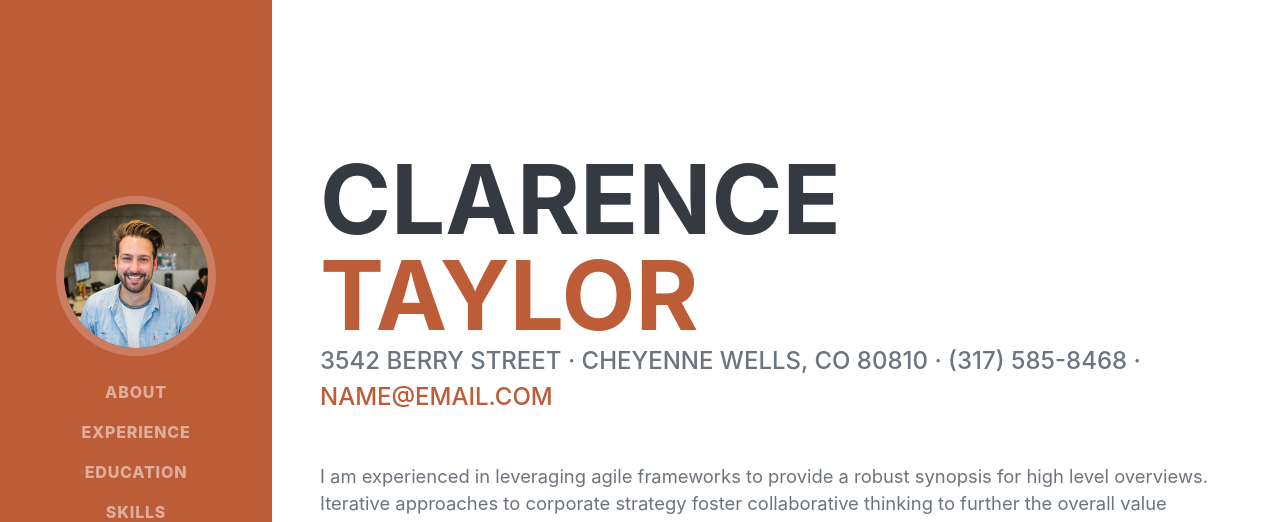
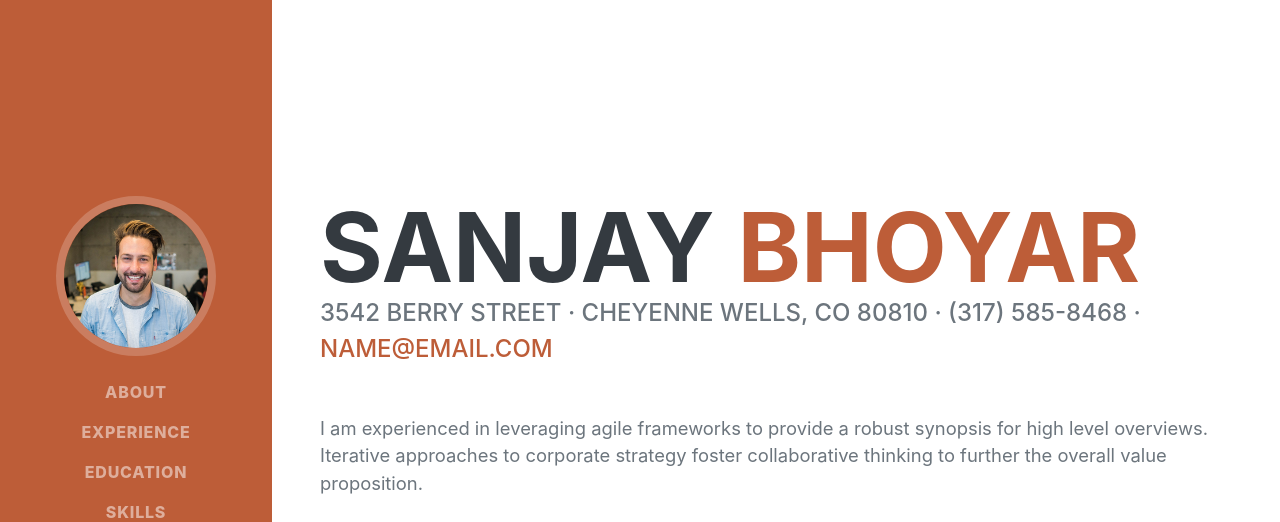
Before and after one commit to sanjay-bhoyar/sanjay-bhoyar.github.io, a plain HTML site: page index.html in a window 1280 px wide. Shown: the top 522 px of the page. Drawn offline with nearby package versions, Linux system fonts and the light colour scheme; a web font is replaced by a local one.

Commit message:
name changes

```diff
--- a/index.html
+++ b/index.html
@@ -40,8 +40,8 @@
             <section class="resume-section" id="about">
                 <div class="resume-section-content">
                     <h1 class="mb-0">
-                        Clarence
-                        <span class="text-primary">Taylor</span>
+                        Sanjay
+                        <span class="text-primary">Bhoyar</span>
                     </h1>
                     <div class="subheading mb-5">
                         3542 Berry Street · Cheyenne Wells, CO 80810 · (317) 585-8468 ·
```
